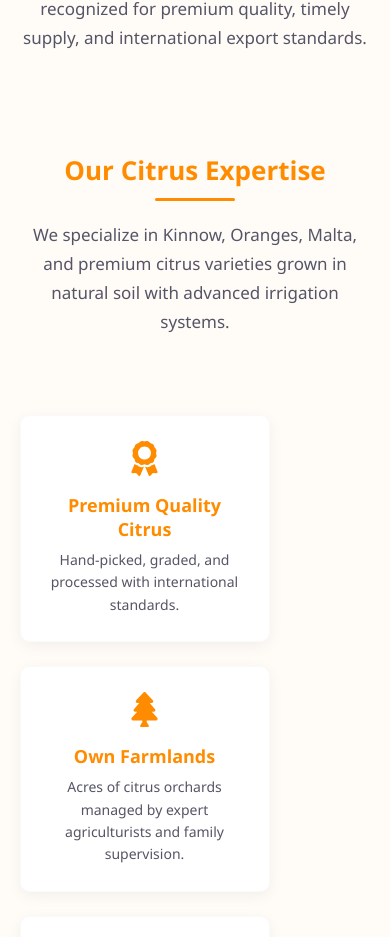
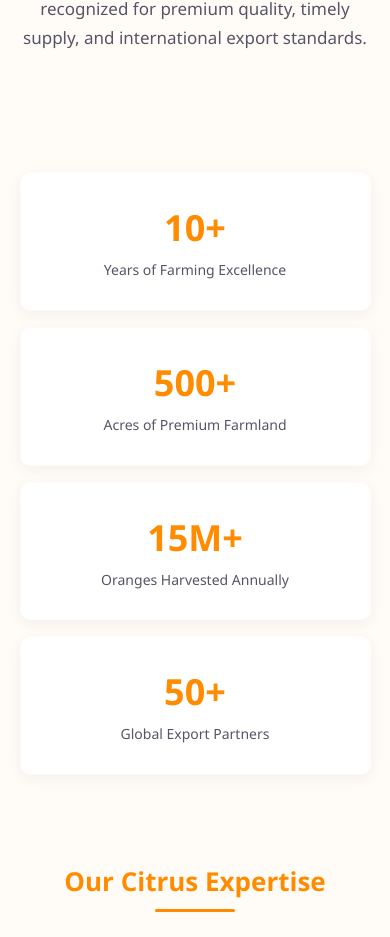
Before and after one commit to mgulabyar/maltamart-frontend, a React (Create React App) app: page /about in a window 390 px wide. Shown: the part 1037-1974 px from the top of the page. Built offline with nearby package versions, Linux system fonts and the light colour scheme.

Commit message:
Optimize about page stats milestones and grid layout metrics

```diff
--- a/src/pages/About/About.css
+++ b/src/pages/About/About.css
@@ -430,7 +430,7 @@ body {
 .about-section {
   margin-top: 40px;
   padding: 24px 5%;
-  max-width: 1200px;
+  max-width: 1250px;
   margin-left: auto;
   margin-right: auto;
   width: 100%;
@@ -457,6 +457,42 @@ body {
   line-height: 1.7;
   color: #555566;
   margin-bottom: 12px;
+}
+
+.stats-grid {
+  display: grid;
+  grid-template-columns: repeat(4, 1fr);
+  gap: 20px;
+  width: 100%;
+  margin-top: 20px;
+}
+
+.stat-card {
+  background: #ffffff;
+  border-radius: 10px;
+  padding: 30px 20px;
+  text-align: center;
+  box-shadow: var(--card-shadow);
+  border: 1px solid rgba(255, 140, 0, 0.03);
+  transition: var(--transition-smooth);
+}
+
+.stat-card:hover {
+  transform: translateY(-4px);
+}
+
+.stat-card h4 {
+  font-size: 36px;
+  color: var(--primary-orange);
+  font-weight: 700;
+  margin-bottom: 8px;
+}
+
+.stat-card p {
+  font-size: 14px;
+  color: #555566;
+  font-weight: 500;
+  line-height: 1.4;
 }
 
 .about-section h2 {
@@ -492,15 +528,15 @@ body {
 
 .features-grid {
   display: grid;
-  grid-template-columns: repeat(auto-fit, minmax(280px, 1fr));
-  gap: 24px;
-  margin-top: 30px;
+  grid-template-columns: repeat(3, 1fr);
+  gap: 30px;
+  margin-top: 40px;
 }
 
 .feature-card {
   background: #ffffff;
   border-radius: 10px;
-  padding: 24px 16px;
+  padding: 36px 24px;
   text-align: center;
   box-shadow: var(--card-shadow);
   border: 1px solid rgba(0, 0, 0, 0.02);
@@ -509,13 +545,13 @@ body {
 
 .feature-card:hover {
   transform: translateY(-6px);
-  box-shadow: 0 10px 25px rgba(255, 140, 0, 0.1);
+  box-shadow: 0 10px 25px rgba(255, 140, 0, 0.15);
 }
 
 .feature-card h3 {
   color: var(--primary-orange);
-  margin-top: 12px;
-  margin-bottom: 8px;
+  margin-top: 15px;
+  margin-bottom: 10px;
   font-size: 18px;
 }
 
@@ -659,6 +695,12 @@ body {
   }
 }
 
+@media (max-width: 1024px) {
+  .features-grid {
+    grid-template-columns: repeat(2, 1fr);
+  }
+}
+
 @media (max-width: 900px) {
   .about-hero h1 {
     font-size: 32px;
@@ -682,6 +724,30 @@ body {
     grid-template-columns: 1fr;
     max-width: 320px;
   }
+  .stats-grid {
+    grid-template-columns: repeat(2, 1fr);
+  }
+}
+
+@media (max-width: 768px) {
+  .features-grid {
+    grid-template-columns: 1fr !important;
+    gap: 20px;
+  }
+  .feature-card {
+    max-width: 380px;
+    margin: 0 auto;
+    width: 100%;
+  }
+  .stats-grid {
+    grid-template-columns: 1fr !important;
+    gap: 16px;
+  }
+  .stat-card {
+    max-width: 380px;
+    margin: 0 auto;
+    width: 100%;
+  }
 }
 
 @media (max-width: 480px) {
--- a/src/pages/About/About.jsx
+++ b/src/pages/About/About.jsx
@@ -177,6 +177,7 @@
 // export default About;
 
 
+
 import React, { useEffect } from "react";
 import AOS from "aos";
 import "aos/dist/aos.css";
@@ -225,6 +226,27 @@ const About = () => {
             MaltaMart is a family-run business recognized for premium quality,
             timely supply, and international export standards.
           </p>
+        </div>
+      </div>
+
+      <div className="about-section stats-section" data-aos="fade-up">
+        <div className="stats-grid">
+          <div className="stat-card">
+            <h4>10+</h4>
+            <p>Years of Farming Excellence</p>
+          </div>
+          <div className="stat-card">
+            <h4>500+</h4>
+            <p>Acres of Premium Farmland</p>
+          </div>
+          <div className="stat-card">
+            <h4>15M+</h4>
+            <p>Oranges Harvested Annually</p>
+          </div>
+          <div className="stat-card">
+            <h4>50+</h4>
+            <p>Global Export Partners</p>
+          </div>
         </div>
       </div>
 
```
